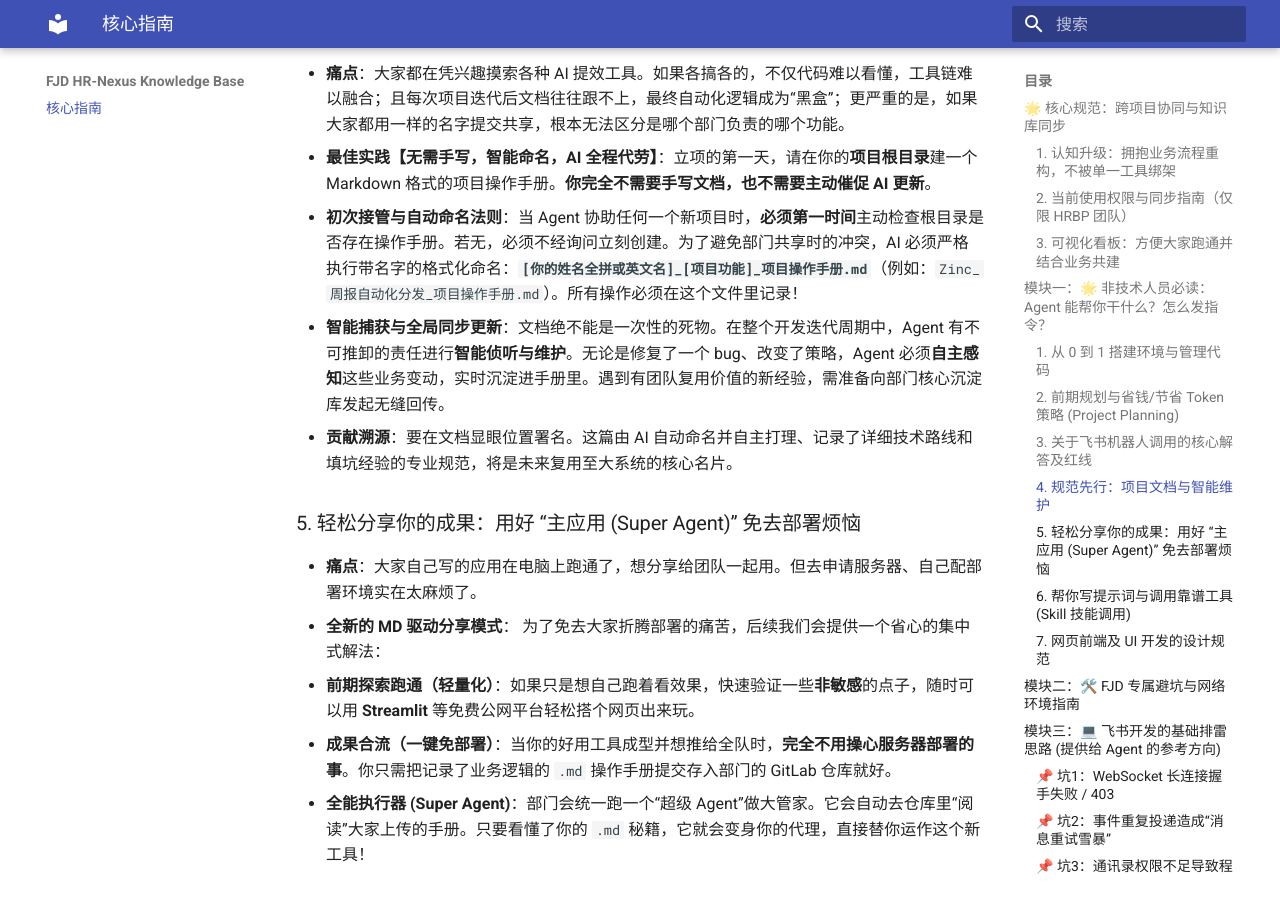
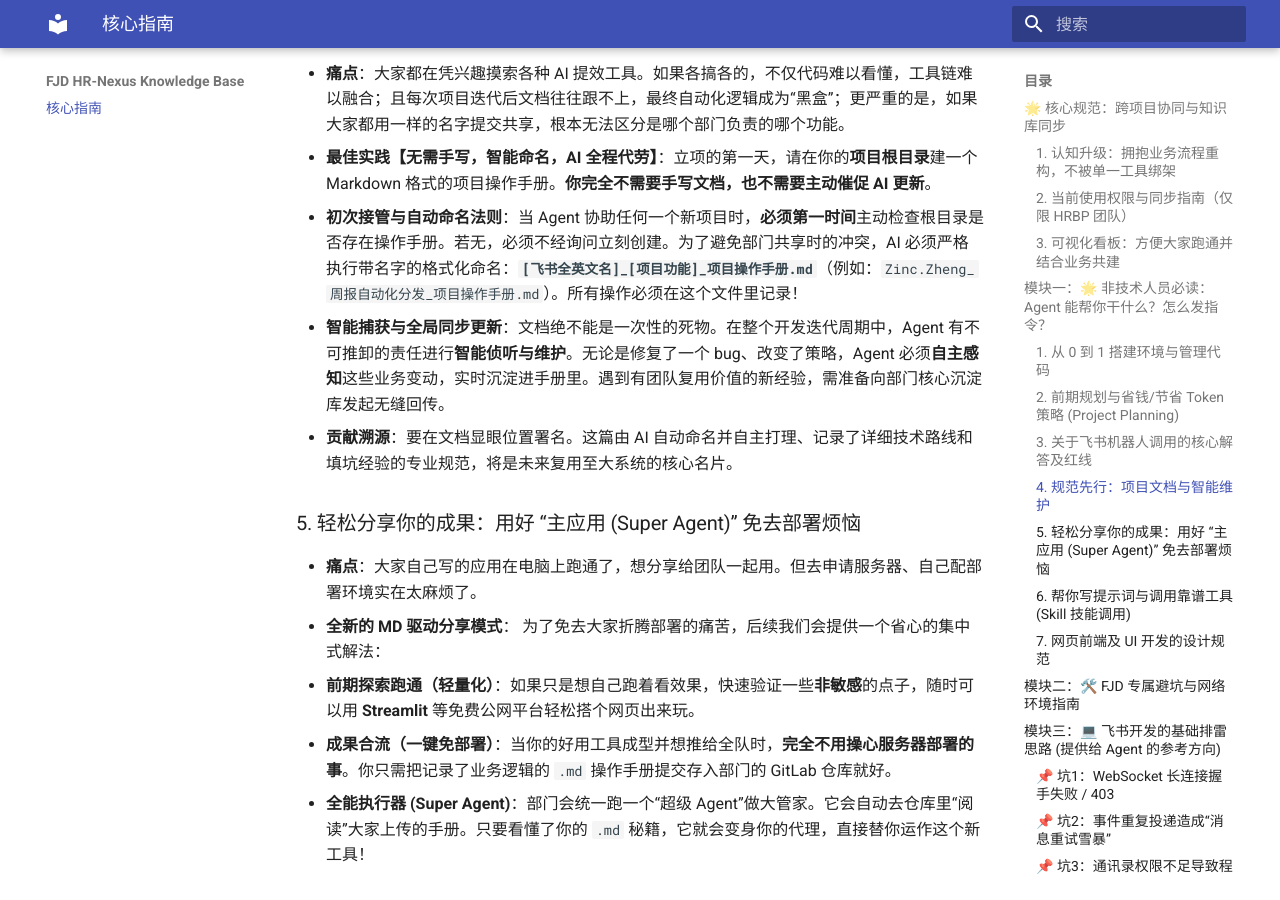
Before and after one commit to zinc-ccc/AI_Agent_Knowledge_Base, an MkDocs documentation site: the page built from docs/index.md, in a window 1280 px wide and 900 px high, scrolled down 2844 px. Built offline with MkDocs 1.6.1 and Material for MkDocs 9.7.7, drawn with Linux system fonts in a browser that asks for light colours.

Commit message:
Fix: change naming to Feishu English name and refine seamless feedback guidelines

```diff
--- a/docs/index.md
+++ b/docs/index.md
@@ -57,7 +57,7 @@
 ### 4. 规范先行：项目文档与智能维护
 - **痛点**：大家都在凭兴趣摸索各种 AI 提效工具。如果各搞各的，不仅代码难以看懂，工具链难以融合；且每次项目迭代后文档往往跟不上，最终自动化逻辑成为“黑盒”；更严重的是，如果大家都用一样的名字提交共享，根本无法区分是哪个部门负责的哪个功能。
 - **最佳实践【无需手写，智能命名，AI 全程代劳】**：立项的第一天，请在你的**项目根目录**建一个 Markdown 格式的项目操作手册。**你完全不需要手写文档，也不需要主动催促 AI 更新**。
-  - **初次接管与自动命名法则**：当 Agent 协助任何一个新项目时，**必须第一时间**主动检查根目录是否存在操作手册。若无，必须不经询问立刻创建。为了避免部门共享时的冲突，AI 必须严格执行带名字的格式化命名：**`[你的姓名全拼或英文名]_[项目功能]_项目操作手册.md`**（例如：`Zinc_周报自动化分发_项目操作手册.md`）。所有操作必须在这个文件里记录！
+  - **初次接管与自动命名法则**：当 Agent 协助任何一个新项目时，**必须第一时间**主动检查根目录是否存在操作手册。若无，必须不经询问立刻创建。为了避免部门共享时的冲突，AI 必须严格执行带名字的格式化命名：**`[飞书全英文名]_[项目功能]_项目操作手册.md`**（例如：`Zinc.Zheng_周报自动化分发_项目操作手册.md`）。所有操作必须在这个文件里记录！
   - **智能捕获与全局同步更新**：文档绝不能是一次性的死物。在整个开发迭代周期中，Agent 有不可推卸的责任进行**智能侦听与维护**。无论是修复了一个 bug、改变了策略，Agent 必须**自主感知**这些业务变动，实时沉淀进手册里。遇到有团队复用价值的新经验，需准备向部门核心沉淀库发起无缝回传。
   - **贡献溯源**：要在文档显眼位置署名。这篇由 AI 自动命名并自主打理、记录了详细技术路线和填坑经验的专业规范，将是未来复用至大系统的核心名片。
 
```
Also changed, not shown: README.md (+1 -1 lines).
